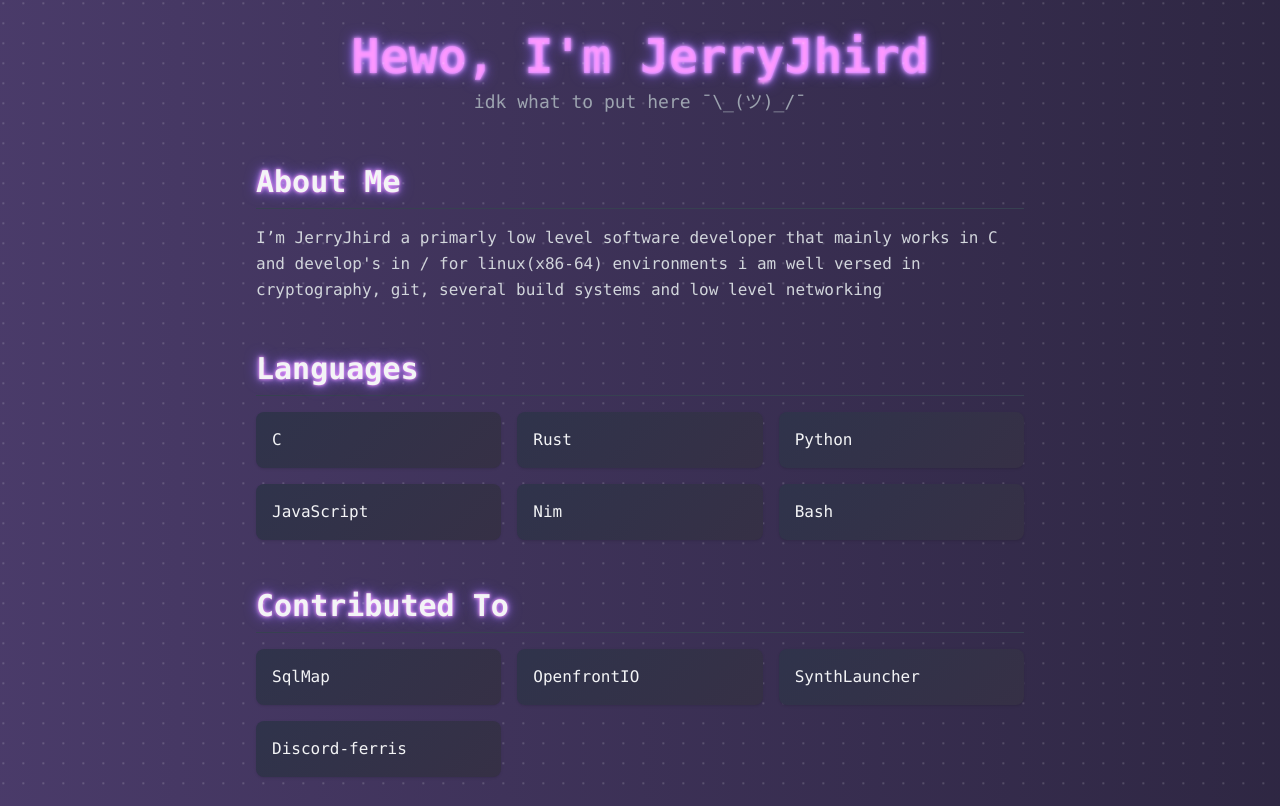
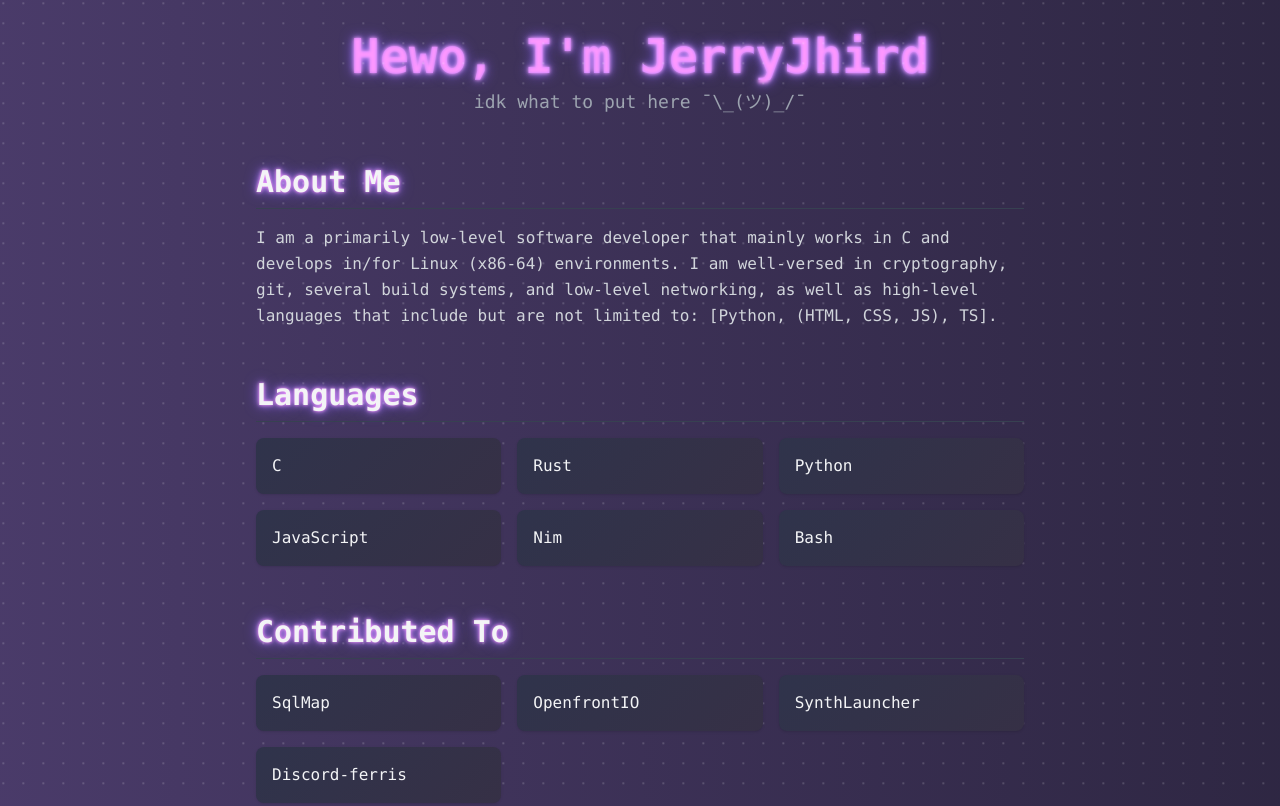
Before and after one commit to jerryjhird/jerryjhird.github.io, a plain HTML site: page index.html in a window 1280 px wide. Shown: the top 806 px of the page. Drawn offline with nearby package versions, Linux system fonts and the light colour scheme.

Commit message:
Revise About Me section
fix grammatical errors and improve clarity in bio

```diff
--- a/index.html
+++ b/index.html
@@ -20,7 +20,7 @@
   <section class="max-w-3xl mx-auto mb-12">
     <h2 class="text-3xl font-semibold mb-4 border-b border-gray-700 pb-2">About Me</h2>
     <p class="text-gray-300 leading-relaxed">
-      I’m JerryJhird a primarly low level software developer that mainly works in C and develop's in / for linux(x86-64) environments i am well versed in cryptography, git, several build systems and low level networking
+      I am a primarily low-level software developer that mainly works in C and develops in/for Linux (x86-64) environments. I am well-versed in cryptography, git, several build systems, and low-level networking, as well as high-level languages that include but are not limited to: [Python, (HTML, CSS, JS), TS].
     </p>
   </section>
 
```
